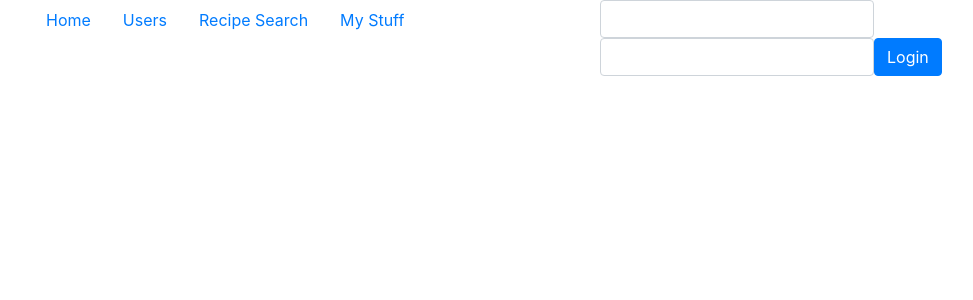
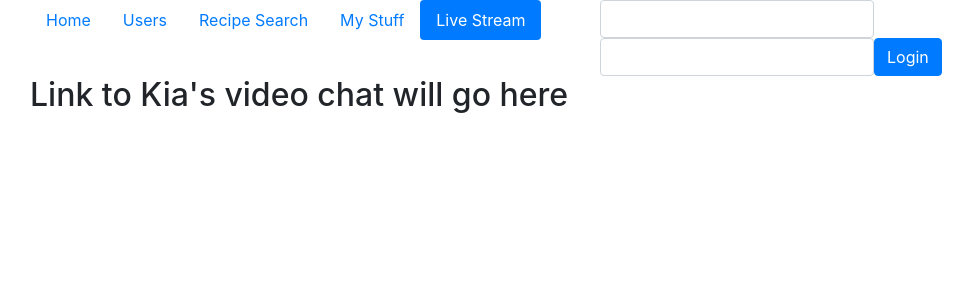
Before and after one commit to jehaneali/cs4550-final-frontend, a React (Create React App) app in the folder web-ui/: page /video in a window 1280 px wide. Shown: the top 300 px of the page, without its empty margins (55-1028 px from the left). Built offline with nearby package versions, Linux system fonts and the light colour scheme; no server answers.

Commit message:
created page to put livestream on

```diff
--- a/web-ui/src/App.js
+++ b/web-ui/src/App.js
@@ -9,6 +9,7 @@ import PostsNew from './Posts/New';
 import RecipeSearch from './Recipes/Search'
 import RecipesList from './Recipes/List'
 import Home from './Home';
+import Video from './Video';
 
 function App() {
   return (
@@ -33,6 +34,9 @@ function App() {
         <Route path="/recipes/results" exact>
           <RecipesList />
         </Route>
+        <Route path="/video" exact>
+          <Video />
+        </Route>
       </Switch>
     </Container>
   );
--- a/web-ui/src/Nav.js
+++ b/web-ui/src/Nav.js
@@ -89,6 +89,7 @@ return (
        <Link to="/users">Users</Link>
        <Link to="/recipes">Recipe Search</Link>
        <Link to="/profile">My Stuff</Link>
+       <Link to="/video">Live Stream</Link>
      </Nav>
    </Col>
    <Col>
--- /dev/null
+++ b/web-ui/src/Video.js
@@ -0,0 +1,14 @@
+import { Row, Col, Card } from 'react-bootstrap';
+import { Link } from 'react-router-dom';
+import { connect } from 'react-redux';
+
+function Video({ session }) {
+    return (
+        <div>
+            <h2> Link to Kia's video chat will go here </h2>
+        </div>
+    );
+}
+
+export default connect(
+    ({ session }) => ({ session }))(Video);
```
